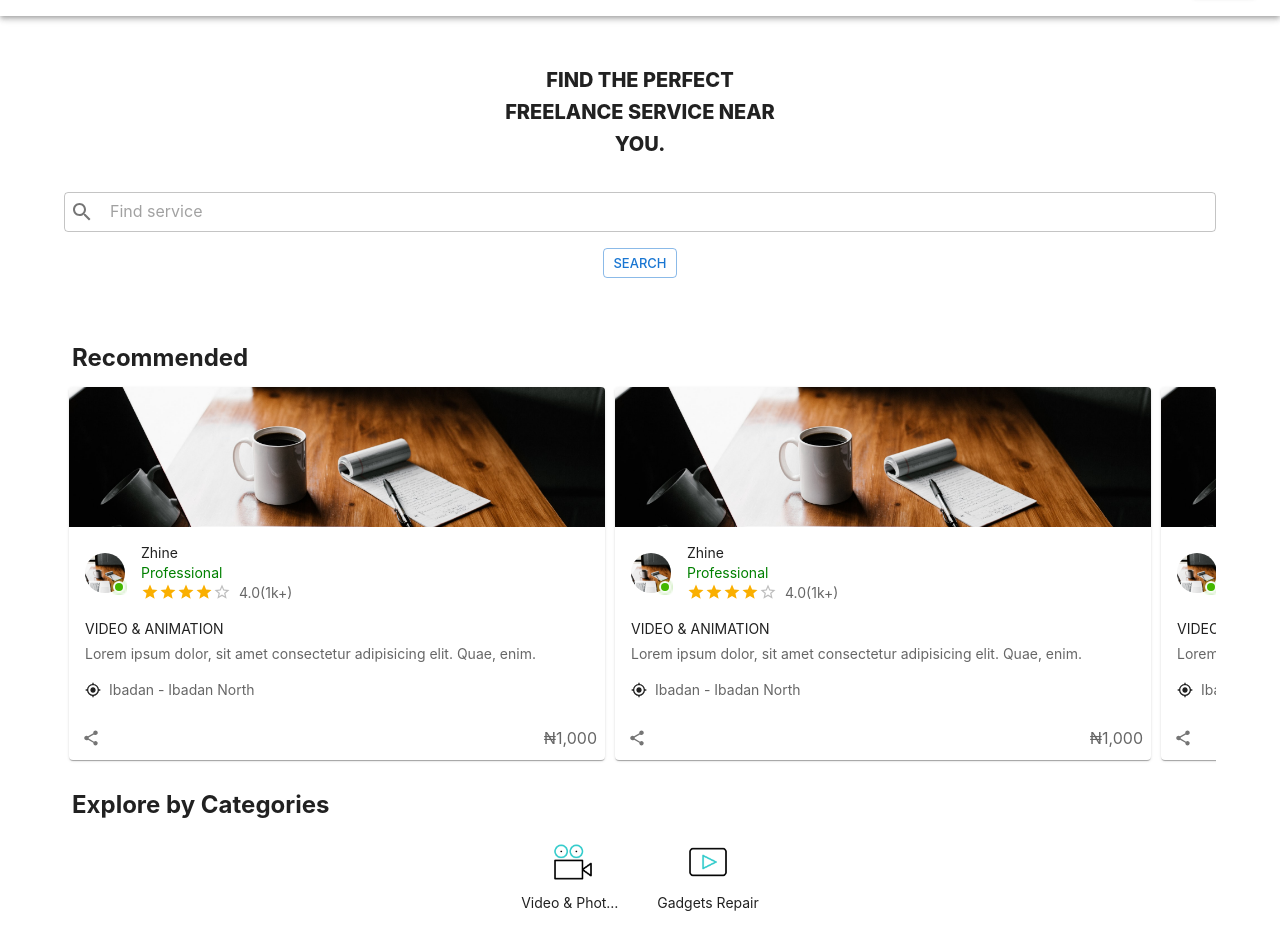
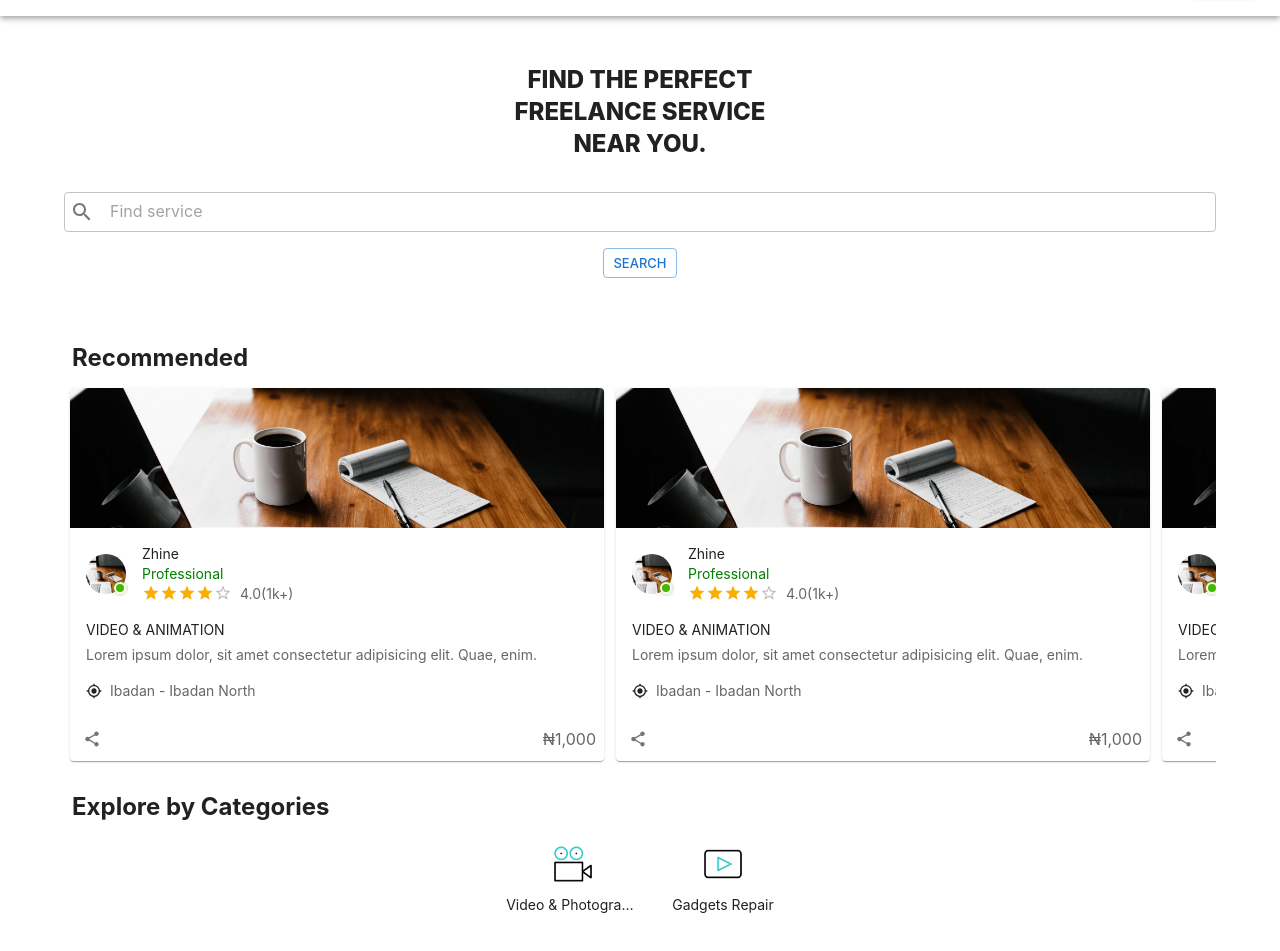
Before and after one commit to Holuwashina/hireHelp, a Next.js app: page / in a window 1280 px wide. Shown: the part 53-1004 px from the top of the page. Built offline with nearby package versions, Linux system fonts and the light colour scheme; a web font is replaced by a local one.

Commit message:
Adding font

```diff
--- a/assets/theme.js
+++ b/assets/theme.js
@@ -3,7 +3,7 @@ import { createTheme } from '@mui/material/styles';
 const theme = createTheme({
   typography: {
     fontFamily: [
-     'Inter',
+      'Inter',
       'Inter-var',
       'ui-sans-serif',
       'system-ui',
@@ -19,6 +19,7 @@ const theme = createTheme({
       'Segoe UI Emoji',
       'Segoe UI Symbol',
       'Noto Color Emoji',
+      'BankGothic Md BT',
     ].join(','),
   },
 });
--- a/assets/topSkillsComponent.module.css
+++ b/assets/topSkillsComponent.module.css
@@ -1,3 +1,3 @@
 .itemClass {
- padding: 5px
+ padding: 6px
 }
--- a/components/categories.js
+++ b/components/categories.js
@@ -9,13 +9,13 @@ const Categories = () => {
         Explore by Categories
       </Typography>
       <Stack direction='row' justifyContent='center' spacing={2}>
-        <Box sx={{ maxWidth: 120, p: 1, textAlign: 'center' }}>
+        <Box sx={{ maxWidth: 150, p: 1, textAlign: 'center' }}>
           <Image width={50} height={50} src='/video-camera.gif' />
           <Typography noWrap component='p' variant='body2' textAlign='center'>
             Video & Photography
           </Typography>
         </Box>
-        <Box sx={{ maxWidth: 120, p: 1, textAlign: 'center' }}>
+        <Box sx={{ maxWidth: 150, p: 1, textAlign: 'center' }}>
           <Image width={50} height={50} src='/video-player.gif' />
           <Typography component='p' variant='body2' textAlign='center'>
             Gadgets Repair
--- a/components/heroSection.js
+++ b/components/heroSection.js
@@ -7,8 +7,8 @@ const Hero = () => {
     <Box sx={{ pt: 6, pb: 5, textAlign: '-webkit-center' }}>
       <Typography
         textAlign='center'
-        component='h6'
-        variant='h6'
+        component='h5'
+        variant='h5'
         sx={{
           maxWidth: 300,
           textTransform: 'uppercase',
--- a/components/topSkillsComponent.js
+++ b/components/topSkillsComponent.js
@@ -52,7 +52,7 @@ const responsive = {
   mobile: {
     breakpoint: { max: 464, min: 0 },
     items: 1,
-    partialVisibilityGutter: 30,
+    partialVisibilityGutter: 50,
   },
   tablet: {
     breakpoint: { max: 1024, min: 464 },
```
